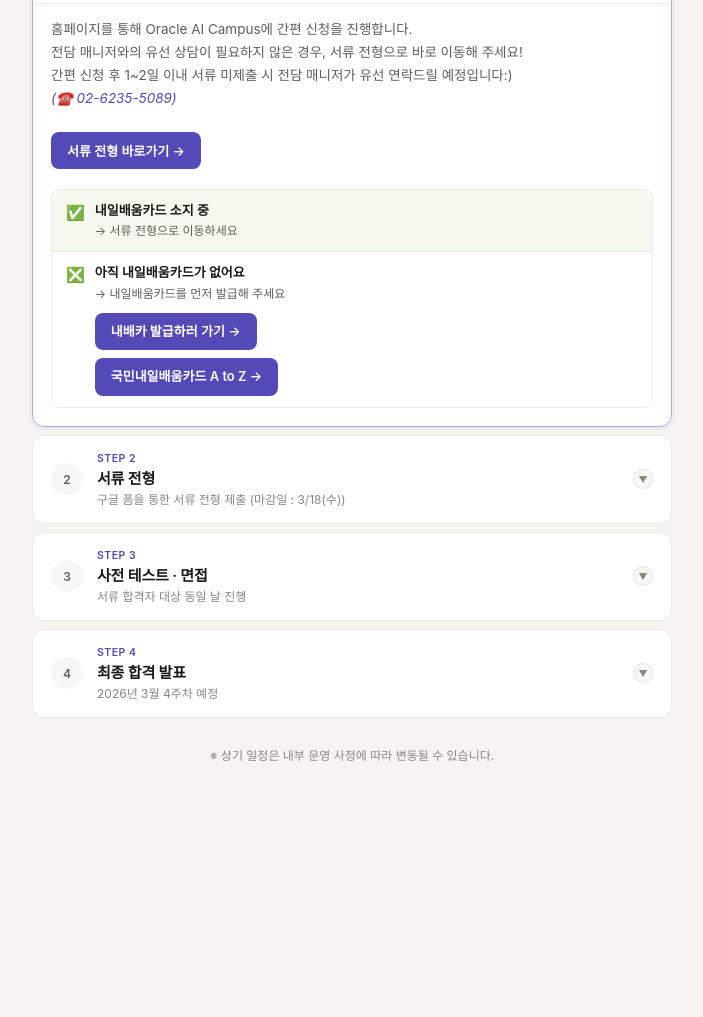
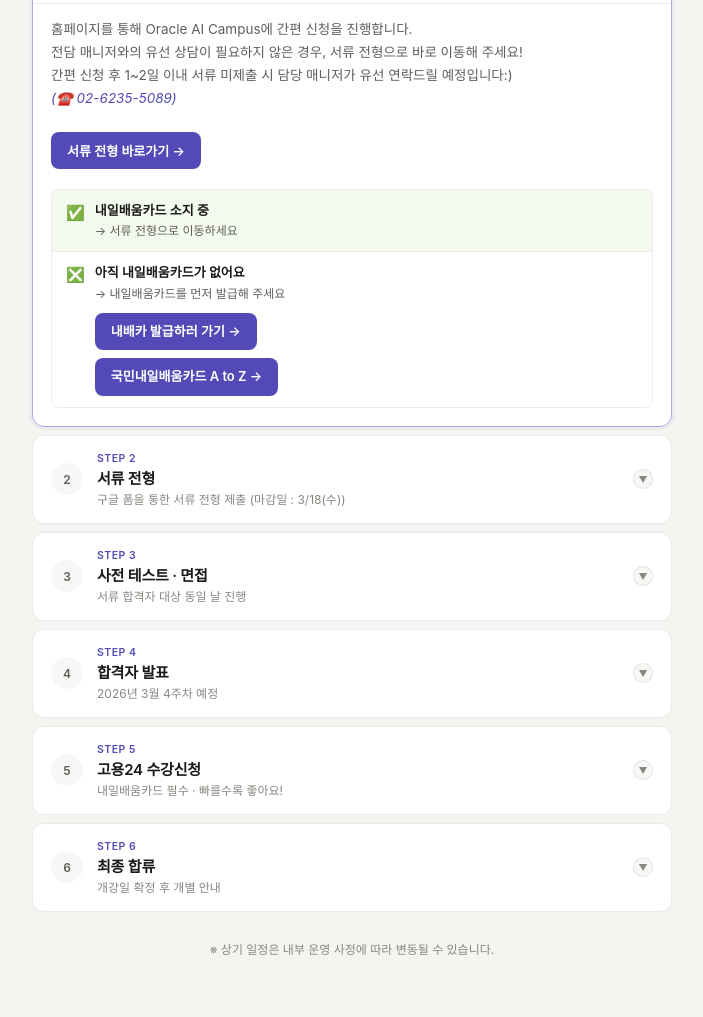
Before and after one commit to hibaek99/oracle-guide, a plain HTML site: page index.html in a window 1280 px wide. Shown: the part 334-1351 px from the top of the page, without its empty margins (288-991 px from the left). Before the commit the page ends 1157 px from the top, so only its background shows below. Drawn offline with Linux system fonts and the light colour scheme; a web font is replaced by a local one.

Commit message:
고용24 수강신청 추가

```diff
--- a/index.html
+++ b/index.html
@@ -31,6 +31,7 @@
   </div>
 
 </div>
-<script src="script.js"></script>
+<link rel="stylesheet" href="style.css?v=3">
+<script src="script.js?v=3"></script>
 </body>
 </html>
--- a/script.js
+++ b/script.js
@@ -23,7 +23,7 @@
     label: "STEP 1",
     title: "간편 신청",
     meta: "홈페이지를 통한 간편 신청",
-    desc: "홈페이지를 통해 Oracle AI Campus에 간편 신청을 진행합니다.\n 전담 매니저와의 유선 상담이 필요하지 않은 경우, 서류 전형으로 바로 이동해 주세요! \n 간편 신청 후 1~2일 이내 서류 미제출 시 전담 매니저가 유선 연락드릴 예정입니다:) \n <em style='color: var(--purple-600'>(☎️ 02-6235-5089)</em>",
+    desc: "홈페이지를 통해 Oracle AI Campus에 간편 신청을 진행합니다.\n 전담 매니저와의 유선 상담이 필요하지 않은 경우, 서류 전형으로 바로 이동해 주세요! \n 간편 신청 후 1~2일 이내 서류 미제출 시 담당 매니저가 유선 연락드릴 예정입니다:) \n <em style='color: var(--purple-600'>(☎️ 02-6235-5089)</em>",
     link: { label: "서류 전형 바로가기", url: "https://forms.gle/g9go8SzFFu4M5k9U8" },
     checks: [
       { yes: true,  main: "내일배움카드 소지 중",       sub: "→ 서류 전형으로 이동하세요" },
@@ -52,7 +52,6 @@
     meta: "서류 합격자 대상 동일 날 진행",
     desc: "서류 합격자를 대상으로 사전 역량 테스트와 면접이 같은 날 진행됩니다.\n 일정은 개별 문자로 안내드립니다.",
     notice: "💡 <strong>사전 역량 테스트</strong><br>✅ 전공자 : 프로그래밍 기초, 자료 구조 등 기본적인 IT 역량 문항 <br> ✅ 비전공자 : 기초 논리력, 문제 해결력, IT 기초 이해도 확인 문항",
-    // notice: "📌 <strong>사전 역량 테스트 유의사항</strong><br>테스트는 전반적인 교과 이해도 파악 목적입니다. AI 도움 없이 본인 지식 수준으로 응시해 주세요.<br>응시자 평균을 참고하여 6개월 학습이 설계되므로, 실력 그대로 응시하셔야 학습을 원활하게 따라오실 수 있습니다.",
     dates: [
       "📅 2026년 3월 24일(화), 25일(수)",
       "⏰ 면접·테스트 시간은 개별 안내",
@@ -63,9 +62,27 @@
   },
   {
     label: "STEP 4",
-    title: "최종 합격 발표",
+    title: "합격자 발표",
     meta: "2026년 3월 4주차 예정",
     isResult: true
+  },
+  {
+    label: "STEP 5",
+    title: "고용24 수강신청",
+    meta: "내일배움카드 필수 · 빠를수록 좋아요!",
+    desc: "합격자 발표 후 고용24 홈페이지에서 수강신청을 진행해 주세요.\n💳 내일배움카드를 반드시 소지하셔야 합니다.\n⚡ 수강신청은 빠를수록 좋습니다!",
+    howPath: ["고용24", "취업지원", "훈련 찾기·신청", "오라클 AI Campus 검색"],
+    checks: [
+      { yes: true,  main: "수강신청 완료",   sub: "→ 담당 매니저의 개강 안내를 기다려 주세요 👏" },
+      { yes: false, main: "수강신청 미완료", sub: "→ 내일배움카드 발급·수강신청에 어려움이 있다면 언제든 문의주세요 :)" }
+    ]
+  },
+  {
+    label: "STEP 6",
+    title: "최종 합류",
+    meta: "개강일 확정 후 개별 안내",
+    desc: "<strong style='color: var(--purple-600'>고용24 수강신청까지 완료하셨다면 모든 절차가 끝났어요!</strong> 🎉\n 개강일 및 OT 일정은 담당 매니저가 개별 안내드립니다:)",
+    extra: "💡 개강 전 사전 안내 사항을 문자로 발송드릴 예정입니다😊 개강일에 만나요!👏"
   }
 ];
 
```
